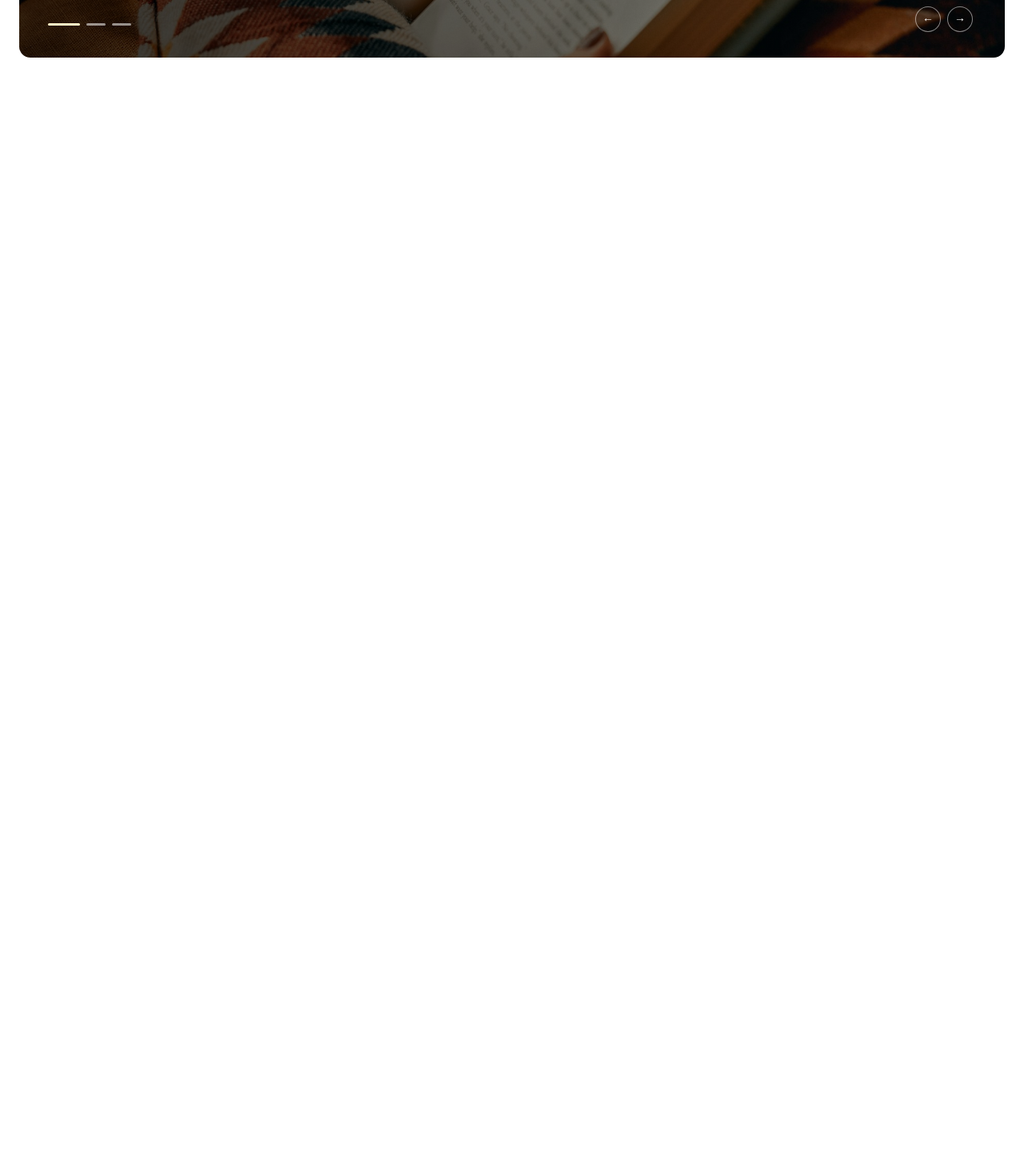
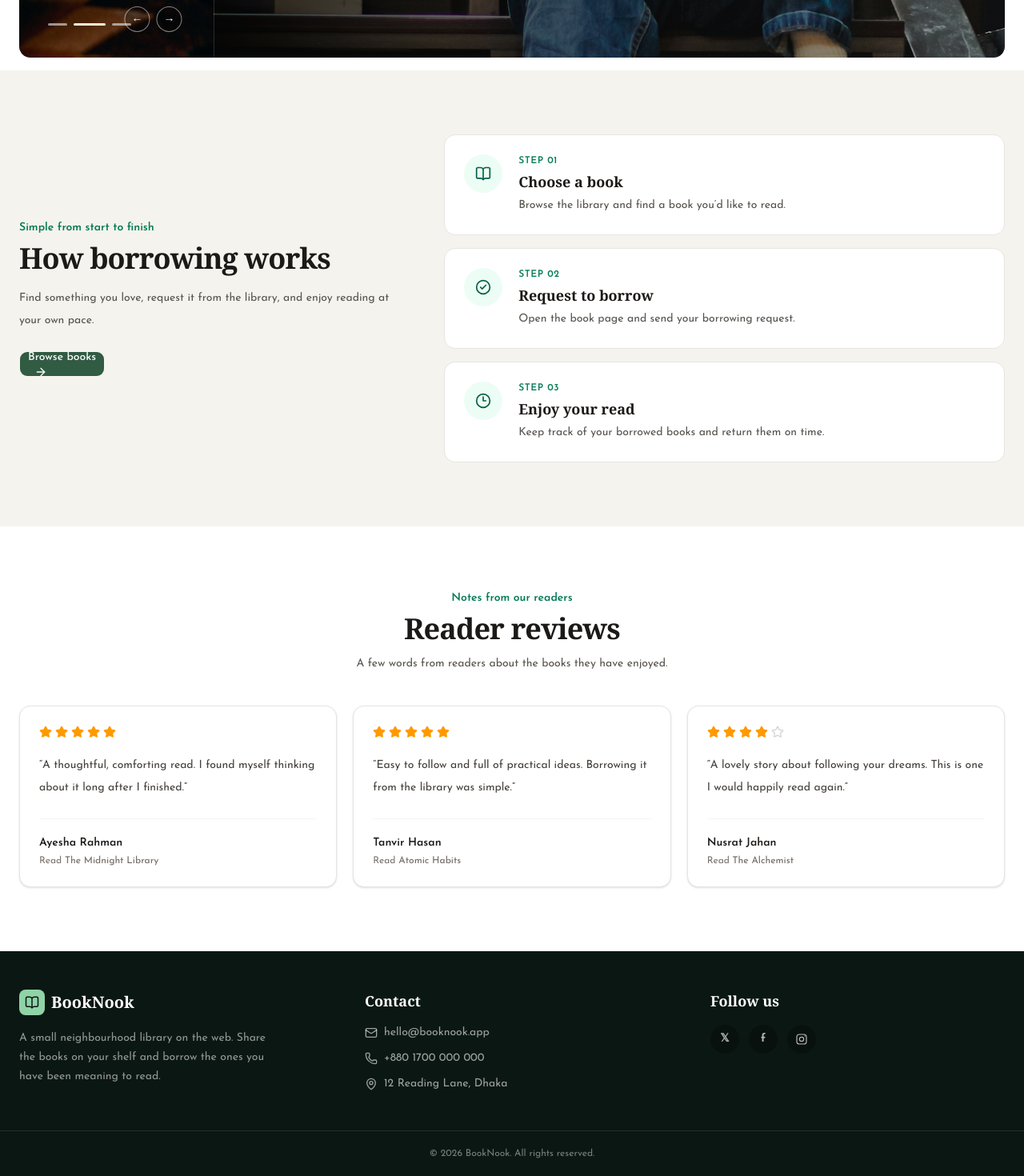
Before and after one commit to asmaakter2024/booknook, a Next.js app: page / in a window 1280 px wide. Shown: the part 620-2090 px from the top of the page at 80% size. Before the commit the page ends 800 px from the top, so only its background shows below. Built offline with nearby package versions, Linux system fonts and the light colour scheme.

Commit message:
2 sections are added

```diff
--- a/src/app/layout.tsx
+++ b/src/app/layout.tsx
@@ -2,6 +2,7 @@ import type { Metadata } from "next";
 import { Josefin_Sans } from "next/font/google";
 import "./globals.css";
 import Navbar from "@/components/Navbar";
+import Footer from "@/components/Footer";
 
 const josefinSans = Josefin_Sans({
   subsets: ["latin"],
@@ -18,6 +19,7 @@ export default function RootLayout({ children }: LayoutProps<"/">) {
       <body className="min-h-full flex flex-col">
         <Navbar />
         {children}
+        <Footer/>
       </body>
     </html>
   );
--- a/src/app/page.tsx
+++ b/src/app/page.tsx
@@ -1,9 +1,13 @@
 import Banner from "@/components/Banner";
+import HowBorrowingWorks from "@/components/HowBorrowingWorks";
+import ReaderReviews from "@/components/ReaderReviews";
 
 export default function Home() {
   return (
     <div>
       <Banner />
+      <HowBorrowingWorks />
+      <ReaderReviews />
     </div>
   );
 }
--- /dev/null
+++ b/src/components/Footer.tsx
@@ -0,0 +1,117 @@
+import Link from "next/link";
+import { BookOpen, Mail, MapPin, Phone } from "lucide-react";
+
+const currentYear = new Date().getFullYear();
+
+export default function Footer() {
+  return (
+    <footer className="bg-[#0b1712] text-white">
+      <div className="mx-auto grid max-w-7xl gap-10 px-6 py-12 sm:grid-cols-2 lg:grid-cols-3 lg:gap-16">
+        {/* Brand and description */}
+        <div>
+          <Link href="/" className="inline-flex items-center gap-2">
+            <span className="grid size-8 place-items-center rounded-md bg-[#8fd3a7] text-[#0b1712]">
+              <BookOpen className="size-[18px]" aria-hidden="true" />
+            </span>
+            <span className="font-serif text-xl font-semibold">BookNook</span>
+          </Link>
+
+          <p className="mt-4 max-w-xs text-sm leading-6 text-white/55">
+            A small neighbourhood library on the web. Share the books on your
+            shelf and borrow the ones you have been meaning to read.
+          </p>
+        </div>
+
+        {/* Contact details */}
+        <div>
+          <h2 className="font-serif text-lg font-semibold">Contact</h2>
+
+          <address className="mt-4 space-y-3 not-italic text-sm text-white/60">
+            <a
+              href="mailto:hello@booknook.app"
+              className="flex items-center gap-2 transition-colors hover:text-[#a8e1b9]"
+            >
+              <Mail className="size-4 shrink-0" aria-hidden="true" />
+              hello@booknook.app
+            </a>
+
+            <a
+              href="tel:+8801700000000"
+              className="flex items-center gap-2 transition-colors hover:text-[#a8e1b9]"
+            >
+              <Phone className="size-4 shrink-0" aria-hidden="true" />
+              +880 1700 000 000
+            </a>
+
+            <p className="flex items-center gap-2">
+              <MapPin className="size-4 shrink-0" aria-hidden="true" />
+              12 Reading Lane, Dhaka
+            </p>
+          </address>
+        </div>
+
+        {/* Social links */}
+        <div>
+          <h2 className="font-serif text-lg font-semibold">Follow us</h2>
+
+          <div className="mt-4 flex gap-3">
+            <a
+              href="https://x.com/"
+              target="_blank"
+              rel="noreferrer"
+              aria-label="BookNook on X"
+              className="grid size-9 place-items-center rounded-full bg-black/25 text-white/70 transition-colors hover:bg-[#8fd3a7] hover:text-[#0b1712]"
+            >
+              <span className="text-sm font-semibold" aria-hidden="true">
+                𝕏
+              </span>
+            </a>
+
+            <a
+              href="https://facebook.com/"
+              target="_blank"
+              rel="noreferrer"
+              aria-label="BookNook on Facebook"
+              className="grid size-9 place-items-center rounded-full bg-black/25 text-white/70 transition-colors hover:bg-[#8fd3a7] hover:text-[#0b1712]"
+            >
+              <span aria-hidden="true" className="text-sm font-bold">
+                f
+              </span>
+            </a>
+
+            <a
+              href="https://instagram.com/"
+              target="_blank"
+              rel="noreferrer"
+              aria-label="BookNook on Instagram"
+              className="grid size-9 place-items-center rounded-full bg-black/25 text-white/70 transition-colors hover:bg-[#8fd3a7] hover:text-[#0b1712]"
+            >
+              <svg
+                aria-hidden="true"
+                viewBox="0 0 24 24"
+                fill="none"
+                stroke="currentColor"
+                strokeWidth="1.8"
+                className="size-4"
+              >
+                <rect x="3" y="3" width="18" height="18" rx="5" />
+                <circle cx="12" cy="12" r="4" />
+                <circle
+                  cx="18"
+                  cy="6"
+                  r="1"
+                  fill="currentColor"
+                  stroke="none"
+                />
+              </svg>
+            </a>
+          </div>
+        </div>
+      </div>
+
+      <div className="border-t border-white/10 px-6 py-5 text-center text-xs text-white/45">
+        © {currentYear} BookNook. All rights reserved.
+      </div>
+    </footer>
+  );
+}
--- /dev/null
+++ b/src/components/HowBorrowingWorks.tsx
@@ -0,0 +1,77 @@
+import Link from "next/link";
+import { ArrowRight, BookOpen, CheckCircle2, Clock3 } from "lucide-react";
+
+import { Button } from "@/components/ui/button";
+
+const steps = [
+  {
+    number: "01",
+    title: "Choose a book",
+    description: "Browse the library and find a book you’d like to read.",
+    icon: BookOpen,
+  },
+  {
+    number: "02",
+    title: "Request to borrow",
+    description: "Open the book page and send your borrowing request.",
+    icon: CheckCircle2,
+  },
+  {
+    number: "03",
+    title: "Enjoy your read",
+    description: "Keep track of your borrowed books and return them on time.",
+    icon: Clock3,
+  },
+];
+
+export default function HowBorrowingWorks() {
+  return (
+    <section className="bg-[#f5f3ed]">
+      <div className="mx-auto grid w-full max-w-7xl gap-10 px-4 py-16 sm:px-6 lg:grid-cols-[0.8fr_1.2fr] lg:items-center lg:gap-16 lg:py-20">
+        <div>
+          <p className="text-sm font-semibold text-emerald-700">
+            Simple from start to finish
+          </p>
+          <h2 className="mt-2 font-serif text-3xl font-semibold tracking-tight text-stone-900 sm:text-4xl">
+            How borrowing works
+          </h2>
+          <p className="mt-4 max-w-lg text-sm leading-7 text-stone-600">
+            Find something you love, request it from the library, and enjoy
+            reading at your own pace.
+          </p>
+
+          <Button asChild className="mt-6 bg-[#315b43] hover:bg-[#254834]">
+            <Link href="/books">
+              Browse books <ArrowRight className="ml-2 size-4" />
+            </Link>
+          </Button>
+        </div>
+
+        <div className="space-y-4">
+          {steps.map(({ number, title, description, icon: Icon }) => (
+            <article
+              key={number}
+              className="flex gap-4 rounded-xl border border-stone-200 bg-white p-5 sm:gap-5 sm:p-6"
+            >
+              <span className="grid size-12 shrink-0 place-items-center rounded-full bg-emerald-50 text-emerald-800">
+                <Icon className="size-5" aria-hidden="true" />
+              </span>
+
+              <div>
+                <p className="text-xs font-semibold tracking-wider text-emerald-700">
+                  STEP {number}
+                </p>
+                <h3 className="mt-1 font-serif text-lg font-semibold text-stone-900">
+                  {title}
+                </h3>
+                <p className="mt-1 text-sm leading-6 text-stone-600">
+                  {description}
+                </p>
+              </div>
+            </article>
+          ))}
+        </div>
+      </div>
+    </section>
+  );
+}
--- /dev/null
+++ b/src/components/ReaderReviews.tsx
@@ -0,0 +1,83 @@
+import { Star } from "lucide-react";
+
+const reviews = [
+  {
+    name: "Ayesha Rahman",
+    initials: "AR",
+    book: "The Midnight Library",
+    review:
+      "A thoughtful, comforting read. I found myself thinking about it long after I finished.",
+    rating: 5,
+  },
+  {
+    name: "Tanvir Hasan",
+    initials: "TH",
+    book: "Atomic Habits",
+    review:
+      "Easy to follow and full of practical ideas. Borrowing it from the library was simple.",
+    rating: 5,
+  },
+  {
+    name: "Nusrat Jahan",
+    initials: "NJ",
+    book: "The Alchemist",
+    review:
+      "A lovely story about following your dreams. This is one I would happily read again.",
+    rating: 4,
+  },
+];
+
+export default function ReaderReviews() {
+  return (
+    <section className="mx-auto w-full max-w-7xl px-4 py-16 sm:px-6 lg:py-20">
+      <div className="mx-auto mb-10 max-w-2xl text-center">
+        <p className="text-sm font-semibold text-emerald-700">
+          Notes from our readers
+        </p>
+        <h2 className="mt-2 font-serif text-3xl font-semibold tracking-tight text-stone-900 sm:text-4xl">
+          Reader reviews
+        </h2>
+        <p className="mt-3 text-sm leading-6 text-stone-600">
+          A few words from readers about the books they have enjoyed.
+        </p>
+      </div>
+
+      <div className="grid gap-5 md:grid-cols-2 lg:grid-cols-3">
+        {reviews.map((review) => (
+          <article
+            key={review.name}
+            className="flex h-full flex-col rounded-xl border border-stone-200 bg-white p-6 shadow-sm"
+          >
+            <div
+              className="flex gap-1 text-amber-500"
+              aria-label={`${review.rating} out of 5 stars`}
+            >
+              {Array.from({ length: 5 }, (_, index) => (
+                <Star
+                  key={index}
+                  aria-hidden="true"
+                  className={`size-4 ${
+                    index < review.rating ? "fill-current" : "text-stone-300"
+                  }`}
+                />
+              ))}
+            </div>
+
+            <blockquote className="mt-5 flex-1 text-sm leading-7 text-stone-700">
+              “{review.review}”
+            </blockquote>
+
+            <div className="mt-6 border-t border-stone-100 pt-5">
+              <p className="text-sm font-semibold text-stone-900">
+                {review.name}
+              </p>
+              <p className="mt-1 text-xs text-stone-500">
+                Read <span className="font-medium">{review.book}</span>
+              </p>
+            </div>
+          </article>
+        ))}
+      </div>
+    </section>
+  );
+}
```
